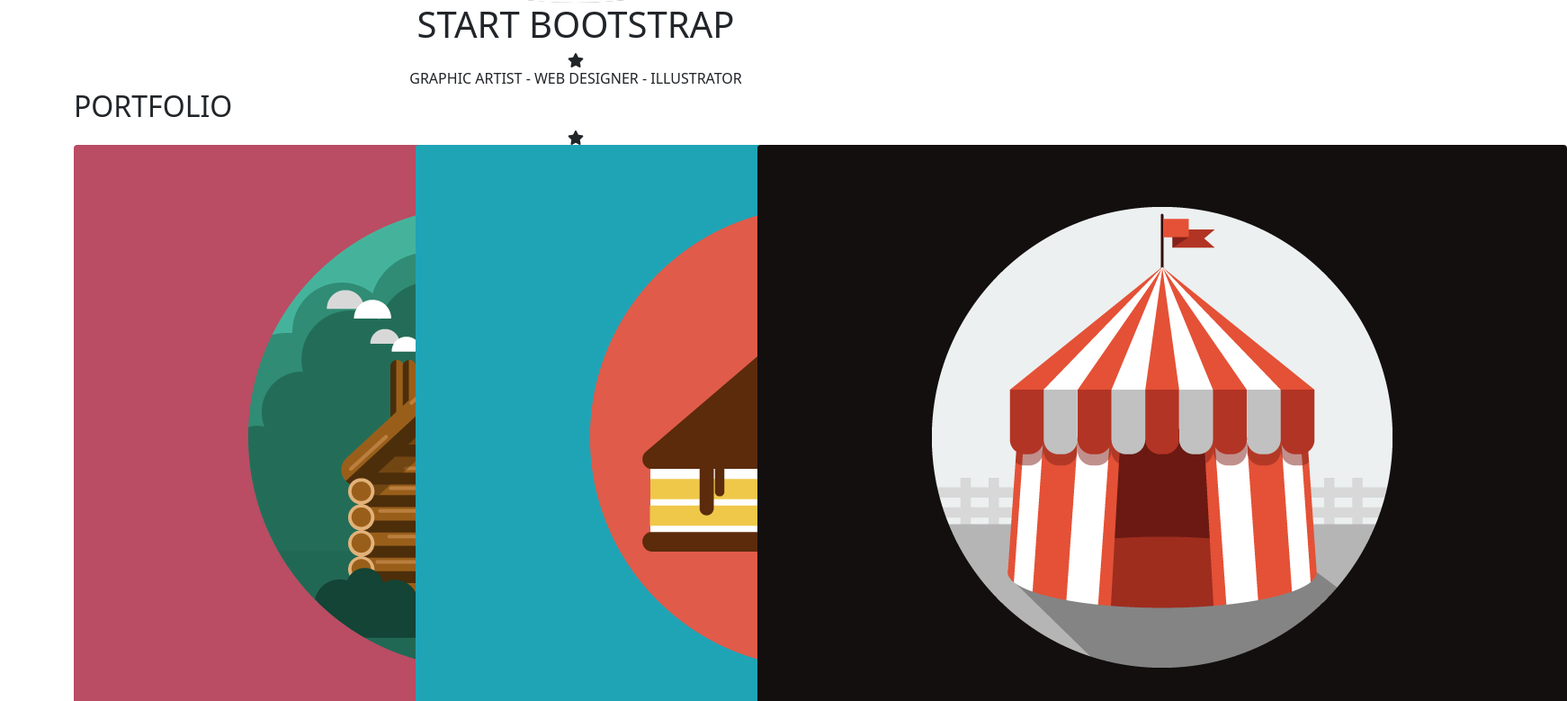
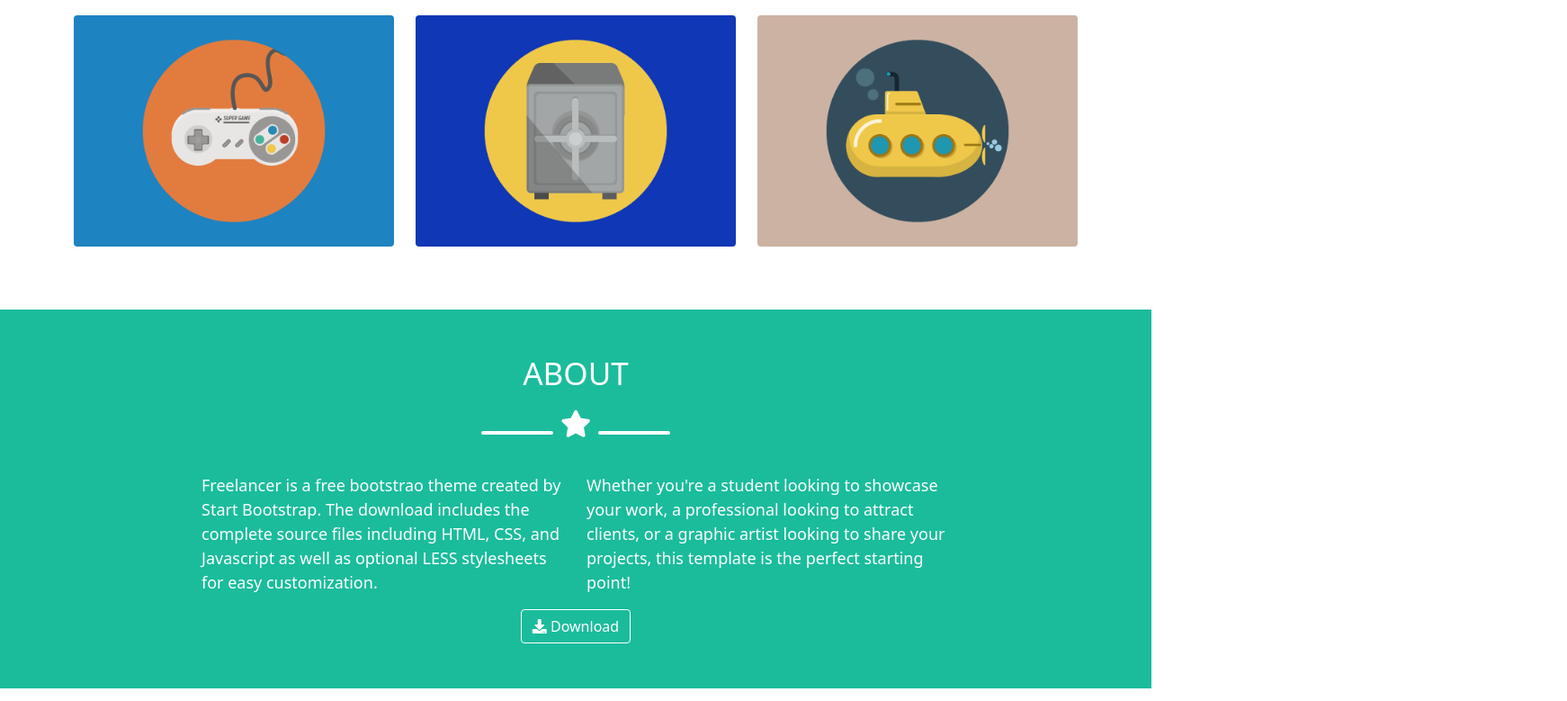
Before and after one commit to fds909/html-css-bootstrap-freelancer, a plain HTML site: page index.html in a window 1280 px wide. Shown: the part 1341-2120 px from the top of the page at 90% size, 1742 px wide, since content can reach past the window. Drawn offline with nearby package versions, Linux system fonts and the light colour scheme.

Commit message:
fatto fino ad About

```diff
--- a/css/style.css
+++ b/css/style.css
@@ -1,18 +1,146 @@
-* {
+/* COMMON */
+img {
+    max-width: 100%;
+}
+
+.container_narrow {
+    width: 65%;
+    margin: auto;
+}
+
+/* HEADER */
+header {
+    padding: 30px 0;
+    background-color: #2c3e50;
+    color: white;
+}
+
+/* Hader left */
+header .logo {
+    font-size: 22px;
+    font-weight: 700;
+}
+
+/* Header right */
+header ul {
+    list-style-type: none;
     margin: 0;
     padding: 0;
-    box-sizing: border-box;
 }
 
-body {
+header li {
+    display: inline-block;
+    margin-left: 20px;
+}
+
+header a {
+    text-decoration: none;
+    color: inherit;
+    font-weight: 500;
+}
+
+.menu,
+.burger {
+    text-align: left;
+}
+
+.burger i {
+    font-size: 30px;
+    color: rgb(211, 211, 211);
+}
+
+/* MAIN */
+section {
+    padding: 50px 0;
+}
+
+.green_bg {
+    background-color: #1abc9c;
+    color: white;
+}
+
+.white_bg {
+    background-color: white;
+    color: black;
+}
+
+.line-star {
+    margin: 20px 0;
+}
+
+/* Start Bootstrap */
+#start-bootstrap .start-content {
+    width: 80%;
+}
+
+#start-bootstrap img {
+    width: 50%;
+    margin-bottom: 20px;
+}
+
+#start-bootstrap h1 {
+    font-size: 40px;
+}
+
+.line-star .line {
+    width: 80px;
+    height: 4px;
+    border-radius: 10px;
+}
+
+.line-star .star {
+    font-size: 30px;
+    margin: 0 8px;
+    margin-bottom: 20px;
+}
+
+.green_bg .line {
     background-color: white;
 }
 
-header {
-    height: 20vh;
-    background-color: grey;
+.green_bg .star {
+    color: white;
 }
 
-footer {
+#start-bootstrap .role {
+    font-size: 20px;
+    font-weight: 500;
+}
 
+/* Portfolio */
+#portfolio {
+    text-align: center;
 }
+
+.white_bg .line {
+    background-color: #2c3e50;
+}
+
+.white_bg .star {
+    color: #2c3e50;
+}
+
+.img-content {
+    margin: 20px 0;
+}
+
+/* About */
+#about {
+    text-align: center;
+}
+
+#about h2 {
+    font-size: 35px;
+}
+
+ #about p {
+     text-align: left;
+     font-size: 18px;
+     font-weight: 500;
+ }
+
+ .btn_green {
+     background-color: rgba(0, 0, 0, 0);
+     border-color: white;
+     color: white;
+ }
```
